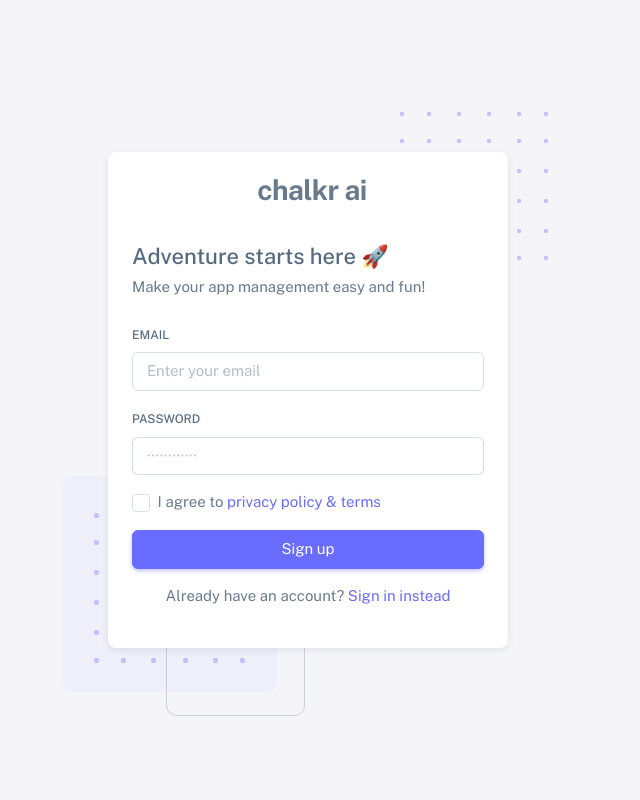
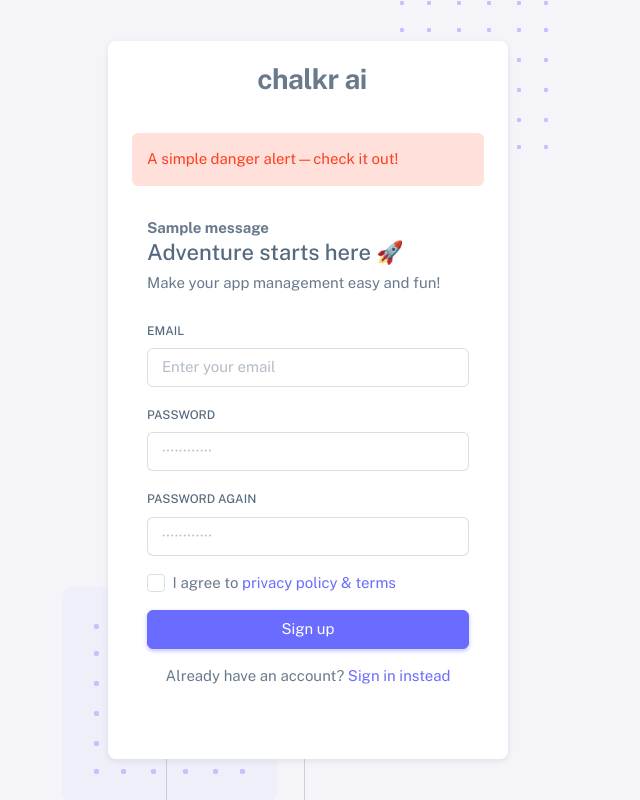
Before and after one commit to easir000/easir000-Sentiment-Analysis-API, a Django app: template templates/authorisation/register.html in a window 1280 px wide. Shown: the whole page, without its empty margins (332-972 px from the left). Run offline with Django 4.2, Linux system fonts and the light colour scheme; the template is opened without the code that fills it, so the values that code supplies are empty; tables that the repository leaves empty hold one stand-in row (values such as "Sample post"); one stand-in notice (Sample message) is shown; some libraries are stand-ins or nearby versions.

Commit message:
tesing the registration

```diff
--- a/easir/settings.py
+++ b/easir/settings.py
@@ -129,7 +129,7 @@ USE_I18N = True
 USE_TZ = True
 
 
-LOGIN_REDIRECT_URL = 'dashboard'
+# LOGIN_REDIRECT_URL = 'dashboard'
 LOGIN_URL = 'login'
 
 DJANGORESIZED_DEFAULT_SIZE = [500, 500]
--- a/templates/authorisation/register.html
+++ b/templates/authorisation/register.html
@@ -14,20 +14,38 @@
      <label for="email" class="form-label">Email</label>
      <input type="text" class="form-control" id="email" name="email" placeholder="Enter your email" />
    </div>
+
    <div class="mb-3 form-password-toggle">
      <label class="form-label" for="password">Password</label>
      <div class="input-group input-group-merge">
        <input
          type="password"
-         id="password"
+         id="password1"
          class="form-control"
-         name="password"
+         name="password1"
          placeholder="&#xb7;&#xb7;&#xb7;&#xb7;&#xb7;&#xb7;&#xb7;&#xb7;&#xb7;&#xb7;&#xb7;&#xb7;"
-         aria-describedby="password"
+          required
        />
        <span class="input-group-text cursor-pointer"><i class="bx bx-hide"></i></span>
      </div>
    </div>
+
+   <div class="mb-3 form-password-toggle">
+    <label class="form-label" for="password">Password Again</label>
+    <div class="input-group input-group-merge">
+      <input
+        type="password"
+        id="password2"
+        class="form-control"
+        name="password2"
+        placeholder="&#xb7;&#xb7;&#xb7;&#xb7;&#xb7;&#xb7;&#xb7;&#xb7;&#xb7;&#xb7;&#xb7;&#xb7;"
+
+        required
+      />
+      <span class="input-group-text cursor-pointer"><i class="bx bx-hide"></i></span>
+    </div>
+  </div>
+
 
    <div class="mb-3">
      <div class="form-check">
--- a/templates/layout/auth.html
+++ b/templates/layout/auth.html
@@ -88,8 +88,15 @@
                 </a>
               </div>
 
+              <div class="alert alert-danger" role="alert">
+                A simple danger alert—check it out!
+              </div>
 
-
+              {% for message in messages %}
+              <div class = "alert alert-{{message.tags  }}mb-4" role = "alert">
+                <strong>{{ message }}</strong>
+                <div>
+               {% endfor %}
 
               {%block body%}
 
```
Also changed, not shown: authorisation/views.py (+17 -3 lines), templates/layout/landing.html (+7 -1 lines).
